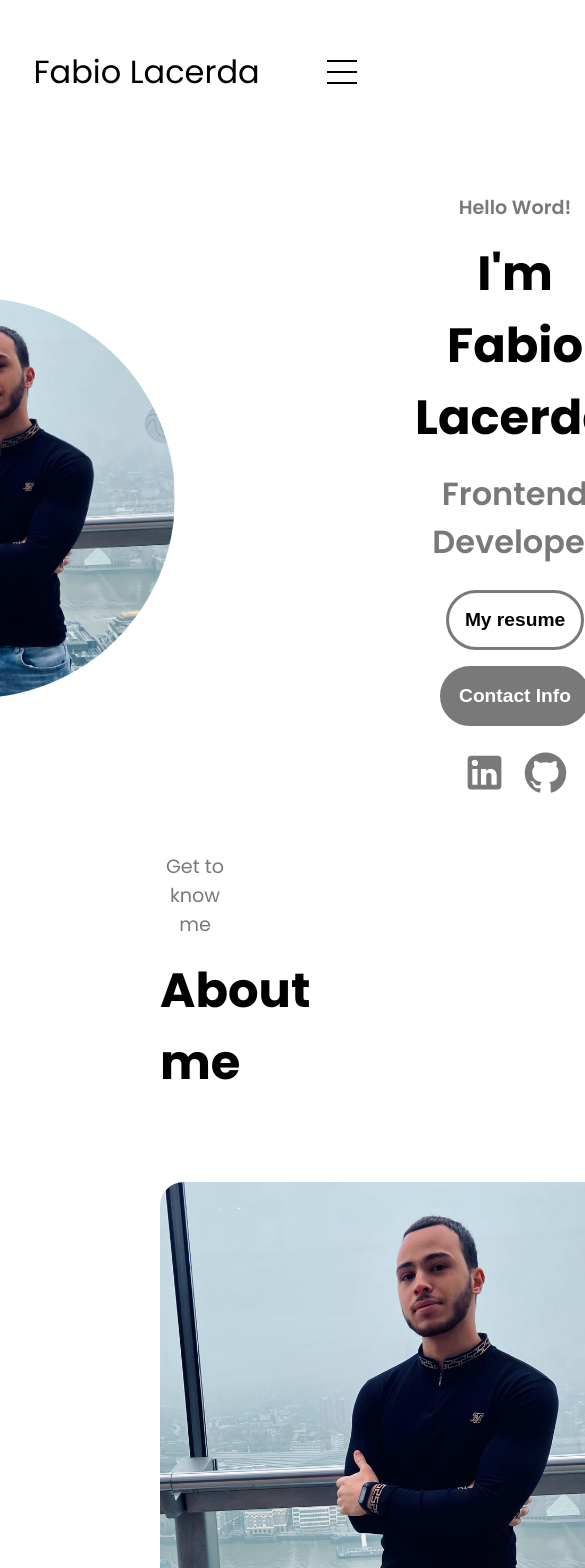
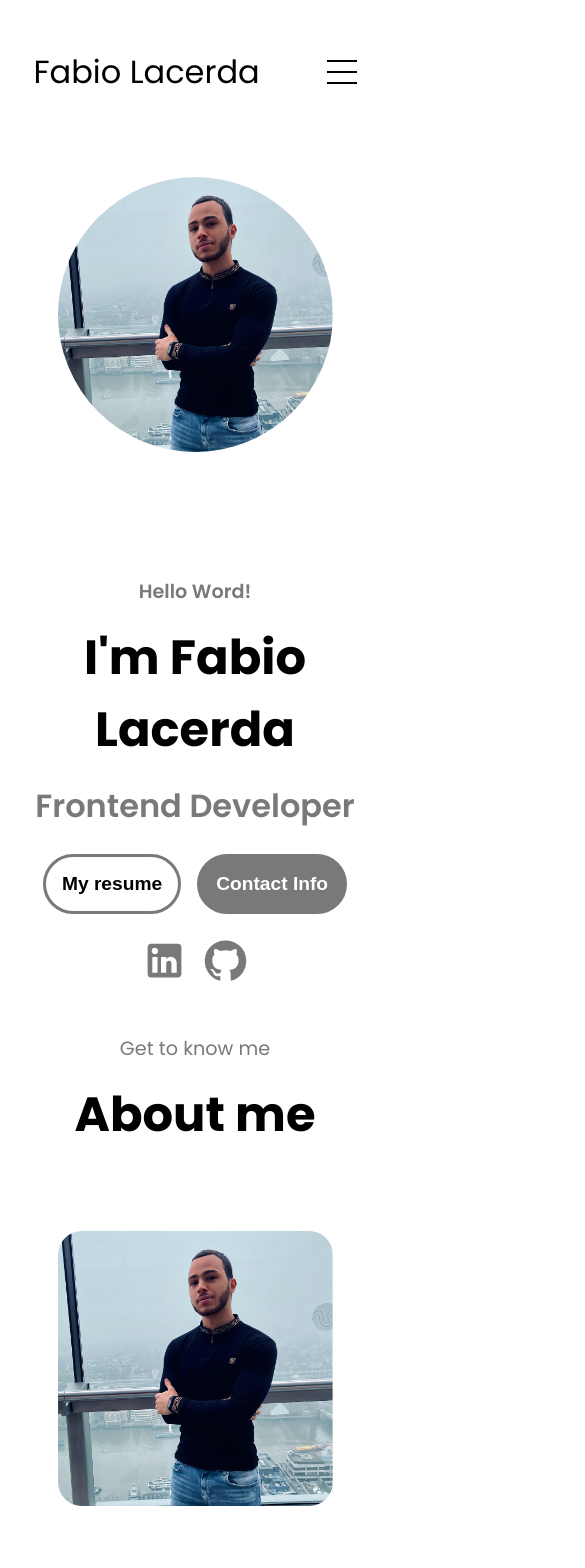
Before and after one commit to fabiodplacerda/fabio-portofolio, a React (Vite) app: page / in a window 390 px wide. Shown: the top 1568 px of the page, 585 px wide, since content can reach past the window. Built offline with nearby package versions, Linux system fonts and the light colour scheme.

Commit message:
media queries

```diff
--- a/src/Projects.jsx
+++ b/src/Projects.jsx
@@ -33,7 +33,7 @@ const Projects = () => {
                 GitHub
               </button>
               <button
-                className="btn-resume project-btn"
+                className="btn-resume project-btn hosted-btn"
                 onClick={() => {
                   window.open('https://resource-rivals.netlify.app/', '_blank');
                 }}
@@ -63,7 +63,7 @@ const Projects = () => {
                 GitHub
               </button>
               <button
-                className="btn-resume project-btn"
+                className="btn-resume project-btn hosted-btn"
                 onClick={() => {
                   window.open('https://fabio-nc-news.netlify.app/', '_blank');
                 }}
--- a/src/main.jsx
+++ b/src/main.jsx
@@ -2,5 +2,6 @@ import React from 'react';
 import ReactDOM from 'react-dom/client';
 import App from './App.jsx';
 import './index.css';
+import './mediaQueries.css';
 
 ReactDOM.createRoot(document.getElementById('root')).render(<App />);
--- /dev/null
+++ b/src/mediaQueries.css
@@ -0,0 +1,127 @@
+@media only screen and (max-width: 1400px) {
+  #profile,
+  #about,
+  #experience,
+  #projects {
+    height: 80vh;
+    margin-bottom: 1rem;
+  }
+
+  .about-inner-containers {
+    flex-wrap: wrap;
+  }
+}
+
+@media only screen and (max-width: 1200px) {
+  /* #profile,
+  #about,
+  #experience,
+  #projects {
+    height: 80vh;
+    margin-bottom: 20rem;
+  } */
+  #profile {
+    display: block;
+  }
+
+  .arrow {
+    display: none !important;
+  }
+
+  section {
+    height: fit-content;
+  }
+
+  section {
+    margin: 0 5%;
+  }
+
+  .img-container {
+    width: 100%;
+  }
+
+  img {
+    width: 275px;
+    height: 275px;
+    margin: 0 auto 2rem;
+  }
+
+  .about-inner-containers {
+    margin-top: 0;
+  }
+
+  .project-title {
+    font-size: 1.2rem;
+  }
+  .hosted-btn {
+    display: none;
+  }
+}
+
+@media only screen and (max-width: 800px) {
+  #about {
+    margin-bottom: 10rem;
+  }
+
+  #experience {
+    margin-bottom: 12rem;
+  }
+  #projects {
+    margin-bottom: 40rem;
+  }
+
+  footer {
+    height: 1vh;
+  }
+  .about-main-container {
+    display: flex;
+    flex-direction: column;
+  }
+
+  article {
+    font-size: 1rem;
+  }
+}
+
+@media only screen and (max-width: 600px) {
+  .contact-main-container {
+    width: 100%;
+  }
+
+  #profile {
+    margin-bottom: 0px;
+  }
+
+  #about {
+    margin-top: 10px;
+  }
+
+  #experience {
+    margin-top: 320px;
+  }
+
+  #projects {
+    margin-top: 320px;
+    margin-bottom: 400px;
+  }
+
+  .project-title {
+    margin-bottom: 0.5rem;
+  }
+
+  #contact {
+    margin-top: 10px;
+  }
+  .contact-main-container {
+    flex-direction: column;
+    font-size: 0.8rem;
+  }
+
+  footer p {
+    margin-top: 0;
+    margin-bottom: 5rem;
+  }
+  footer nav {
+    display: none;
+  }
+}
```
